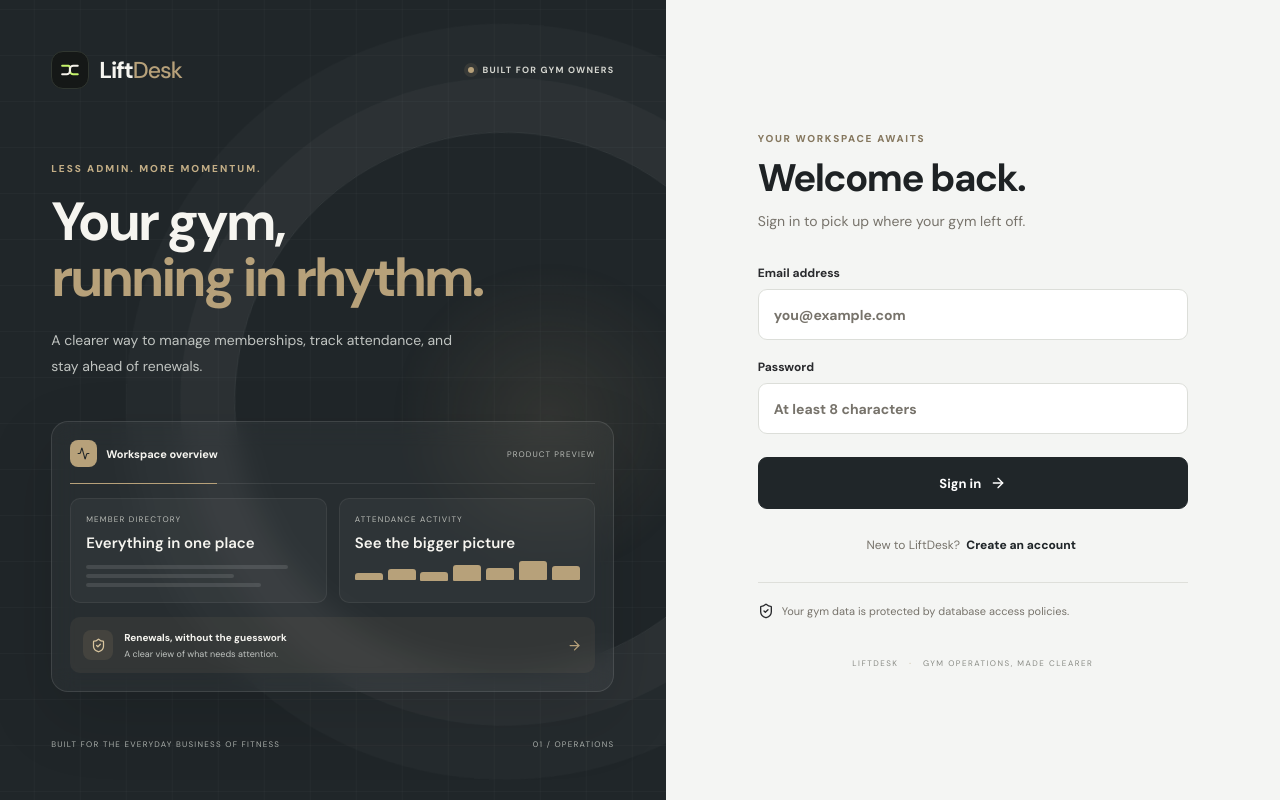
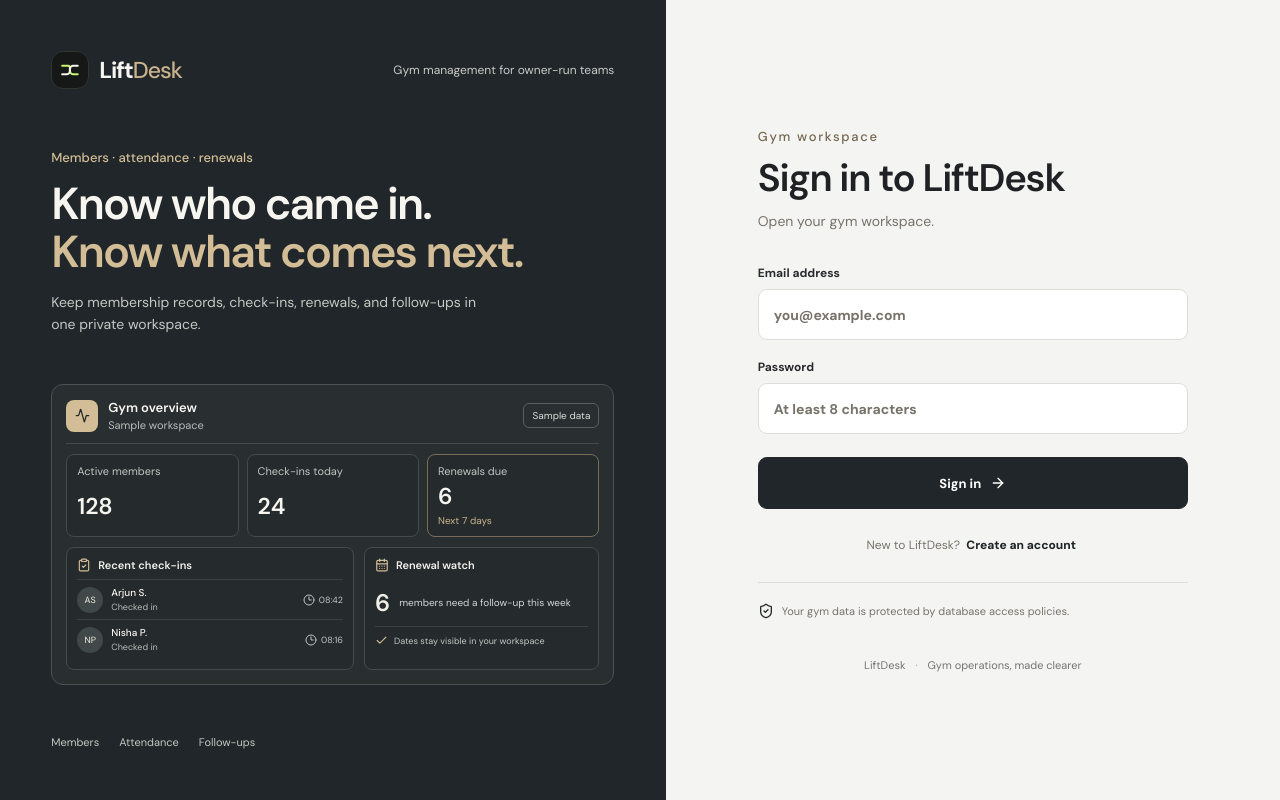
Before and after one commit to ParasharAditya01/LiftDesk, a React (Vite) app: page / in a window 1280 px wide. Built offline with nearby package versions, Linux system fonts and the light colour scheme; no server answers.

Commit message:
Polish LiftDesk sign-in hero with product workspace preview

```diff
--- a/src/AuthGate.tsx
+++ b/src/AuthGate.tsx
@@ -1,6 +1,6 @@
 import { lazy, Suspense, useEffect, useRef, useState, type FormEvent } from 'react'
 import type { Session } from '@supabase/supabase-js'
-import { Activity, ArrowRight, Building2, LoaderCircle, ShieldCheck } from 'lucide-react'
+import { Activity, ArrowRight, Building2, CalendarDays, Check, ClipboardCheck, Clock3, LoaderCircle, ShieldCheck } from 'lucide-react'
 import { acceptMemberInvitation, createGymForCurrentUser, getCurrentGym, type Gym, type GymRole } from './lib/gymData'
 import { acceptGymStaffInvitation } from './lib/staffData'
 import { isSupabaseConfigured, requireSupabase } from './lib/supabase'
@@ -303,16 +303,31 @@ export default function AuthGate() {
 
   if (!session) return <div className="auth-screen auth-screen-premium">
     <aside className="auth-showcase" aria-label="LiftDesk product introduction">
-      <div className="showcase-top"><BrandMark /><span className="showcase-status"><i /> BUILT FOR GYM OWNERS</span></div>
-      <div className="showcase-copy"><p className="showcase-kicker">LESS ADMIN. MORE MOMENTUM.</p><h2>Your gym,<br /><span>running in rhythm.</span></h2><p>A clearer way to manage memberships, track attendance, and stay ahead of renewals.</p></div>
-      <div className="showcase-preview" aria-label="Illustrative product preview">
-        <div className="preview-window-top"><span className="preview-window-mark"><Activity size={13}/></span><b>Workspace overview</b><span className="preview-window-label">PRODUCT PREVIEW</span></div>
-        <div className="preview-stat-row"><div className="preview-stat"><span>MEMBER DIRECTORY</span><b>Everything in one place</b><div className="preview-member-lines"><i/><i/><i/></div></div><div className="preview-stat"><span>ATTENDANCE ACTIVITY</span><b>See the bigger picture</b><div className="preview-bars"><i/><i/><i/><i/><i/><i/><i/></div></div></div>
-        <div className="preview-followup"><span className="preview-followup-icon"><ShieldCheck size={15}/></span><div><b>Renewals, without the guesswork</b><span>A clear view of what needs attention.</span></div><ArrowRight size={15}/></div>
-      </div>
-      <div className="showcase-footer"><span>BUILT FOR THE EVERYDAY BUSINESS OF FITNESS</span><span>01 / OPERATIONS</span></div>
+      <div className="showcase-top"><BrandMark /><span className="showcase-status">Gym management for owner-run teams</span></div>
+      <div className="showcase-copy"><p className="showcase-kicker">Members · attendance · renewals</p><h2>Know who came in.<br /><span>Know what comes next.</span></h2><p>Keep membership records, check-ins, renewals, and follow-ups in one private workspace.</p></div>
+      <section className="showcase-preview" aria-label="Sample LiftDesk workspace">
+        <header className="preview-window-top"><span className="preview-window-mark"><Activity size={15}/></span><div className="preview-window-title"><b>Gym overview</b><span>Sample workspace</span></div><span className="preview-window-label">Sample data</span></header>
+        <div className="preview-metrics" aria-label="Example workspace summary">
+          <div className="preview-metric"><span>Active members</span><b>128</b></div>
+          <div className="preview-metric"><span>Check-ins today</span><b>24</b></div>
+          <div className="preview-metric preview-metric-accent"><span>Renewals due</span><b>6</b><small>Next 7 days</small></div>
+        </div>
+        <div className="preview-details">
+          <section className="preview-list" aria-label="Recent check-ins">
+            <h3><ClipboardCheck size={14}/> Recent check-ins</h3>
+            <div className="preview-list-row"><span className="preview-person-mark">AS</span><span className="preview-row-copy"><b>Arjun S.</b><small>Checked in</small></span><time><Clock3 size={12}/> 08:42</time></div>
+            <div className="preview-list-row"><span className="preview-person-mark">NP</span><span className="preview-row-copy"><b>Nisha P.</b><small>Checked in</small></span><time><Clock3 size={12}/> 08:16</time></div>
+          </section>
+          <section className="preview-list preview-renewals" aria-label="Upcoming renewals">
+            <h3><CalendarDays size={14}/> Renewal watch</h3>
+            <div className="preview-renewal-count"><b>6</b><span>members need a follow-up this week</span></div>
+            <div className="preview-renewal-note"><Check size={13}/> Dates stay visible in your workspace</div>
+          </section>
+        </div>
+      </section>
+      <div className="showcase-footer"><span>Members</span><span>Attendance</span><span>Follow-ups</span></div>
     </aside>
-    <main className="auth-main"><section className="auth-card auth-card-premium"><div className="auth-mobile-brand"><BrandMark /></div><p className="auth-eyebrow">{mode === 'signin' ? 'YOUR WORKSPACE AWAITS' : 'START WITH A CLEARER WORKSPACE'}</p><h1>{mode === 'signin' ? 'Welcome back.' : 'Create your owner account.'}</h1><p className="auth-intro">{mode === 'signin' ? 'Sign in to pick up where your gym left off.' : 'Set up an account for the person responsible for the gym.'}</p>
+    <main className="auth-main"><section className="auth-card auth-card-premium"><div className="auth-mobile-brand"><BrandMark /></div><p className="auth-eyebrow">{mode === 'signin' ? 'Gym workspace' : 'Owner account'}</p><h1>{mode === 'signin' ? 'Sign in to LiftDesk' : 'Create your owner account'}</h1><p className="auth-intro">{mode === 'signin' ? 'Open your gym workspace.' : 'Set up an account for the person responsible for the gym.'}</p>
       <form className="auth-form" onSubmit={submitAuth}>
         {mode === 'signup' && <label>Owner name<input autoComplete="name" required minLength={2} value={ownerName} onChange={e => setOwnerName(e.target.value)} placeholder="Your full name" /></label>}
         <label>Email address<input type="email" autoComplete="email" required value={email} onChange={e => setEmail(e.target.value)} placeholder="you@example.com" /></label>
@@ -323,7 +338,7 @@ export default function AuthGate() {
       </form>
       <p className="auth-switch">{mode === 'signin' ? 'New to LiftDesk?' : 'Already have an account?'} <button disabled={saving || resendingConfirmation} onClick={() => { setMode(mode === 'signin' ? 'signup' : 'signin'); setError(''); setMessage(''); setShowResendConfirmation(false) }}>{mode === 'signin' ? 'Create an account' : 'Sign in'}</button></p>
       <p className="auth-security"><ShieldCheck size={16} /> Your gym data is protected by database access policies.</p>
-    </section><p className="auth-main-foot">LIFTDESK <span>·</span> GYM OPERATIONS, MADE CLEARER</p></main>
+    </section><p className="auth-main-foot">LiftDesk <span>·</span> Gym operations, made clearer</p></main>
   </div>
 
   if (needsWorkspace) return <div className="auth-screen"><section className="auth-card auth-card-theme"><BrandMark /><p className="auth-eyebrow">FIRST-TIME SETUP</p><h1>Set up your gym.</h1><p className="auth-intro">This creates a private workspace and assigns your account the owner role.</p>
--- a/src/styles.css
+++ b/src/styles.css
@@ -543,104 +543,57 @@ svg {
 }
 
 
-/* Premium authentication experience */
-.auth-screen-premium{min-height:100dvh;display:grid;grid-template-columns:minmax(0,1.04fr) minmax(420px,.96fr);padding:0;background:#f4f5f3;color:#1e2224;place-items:stretch}
-.auth-showcase{position:relative;isolation:isolate;display:flex;flex-direction:column;justify-content:space-between;min-width:0;overflow:hidden;padding:clamp(28px,4vw,58px);background:#202629;color:#f6f5f0}
-.auth-showcase:before{content:"";position:absolute;z-index:-1;width:min(42vw,580px);aspect-ratio:1;right:-18%;top:15%;border:1px solid #ffffff16;border-radius:50%;box-shadow:0 0 0 54px #ffffff08,0 0 0 108px #ffffff05}
-.auth-showcase:after{content:"";position:absolute;z-index:-1;width:340px;height:340px;right:-70px;top:30%;border-radius:50%;background:radial-gradient(circle,#b7a17a22,transparent 68%);pointer-events:none}
-.showcase-top{display:flex;align-items:center;justify-content:space-between;gap:20px;flex-wrap:wrap}
-.auth-showcase .auth-brand{margin:0;color:#f6f5f0}
-.auth-showcase .auth-brand b{color:#f6f5f0}
-.auth-showcase .auth-brand b>span{color:#b7a17a}
-.auth-showcase .auth-brand>span{background:#b7a17a;color:#202629}
-.showcase-status{display:inline-flex;align-items:center;gap:8px;color:#d5d6d0;font-size:9px;font-weight:700;letter-spacing:1.25px}
-.showcase-status i{width:6px;height:6px;border-radius:50%;background:#b7a17a;box-shadow:0 0 0 4px #b7a17a20}
-.showcase-copy{max-width:600px;margin:clamp(44px,8vh,92px) 0 34px}
-.showcase-kicker{margin:0 0 20px;color:#c3ae86;font-size:10px;font-weight:800;letter-spacing:2px}
-.showcase-copy h2{margin:0;font:700 clamp(36px,4.2vw,64px)/1.04 'DM Sans',sans-serif;letter-spacing:-2.8px}
-.showcase-copy h2 span{color:#b7a17a}
-.showcase-copy>p:last-child{max-width:410px;margin:22px 0 0;color:#c0c4c1;font-size:14px;line-height:1.8}
-.showcase-preview{position:relative;max-width:590px;width:100%;align-self:center;padding:18px;border:1px solid #ffffff1c;border-radius:17px;background:#ffffff09;box-shadow:0 24px 70px #00000020;backdrop-filter:blur(12px)}
-.preview-window-top{display:flex;align-items:center;gap:9px;padding-bottom:16px;border-bottom:1px solid #ffffff16}
-.preview-window-mark{width:27px;height:27px;display:grid;place-items:center;border-radius:8px;background:#b7a17a;color:#202629}
-.preview-window-top>b{font-size:11px;font-weight:700}
-.preview-window-label{margin-left:auto;color:#b9bcb7;font-size:8px;letter-spacing:1.1px}
-.preview-stat-row{display:grid;grid-template-columns:1fr 1fr;gap:12px;margin:14px 0}
-.preview-stat{min-width:0;min-height:100px;padding:15px;border-radius:10px;background:#ffffff09;border:1px solid #ffffff10}
-.preview-stat>span{display:block;color:#b9bcb7;font-size:8px;letter-spacing:1.2px}
-.preview-stat>b{display:block;margin-top:9px;font-size:15px;font-weight:600}
-.preview-line{display:block;height:4px;margin-top:13px;border-radius:5px;background:#b7a17a}
-.preview-line-long{width:76%}
-.preview-bars{display:flex;align-items:end;gap:5px;height:19px;margin-top:8px}
-.preview-bars i{flex:1;border-radius:3px 3px 1px 1px;background:#b7a17a}
-.preview-bars i:nth-child(1){height:38%}.preview-bars i:nth-child(2){height:58%}.preview-bars i:nth-child(3){height:45%}.preview-bars i:nth-child(4){height:82%}.preview-bars i:nth-child(5){height:65%}.preview-bars i:nth-child(6){height:100%}.preview-bars i:nth-child(7){height:75%}
-.preview-followup{display:flex;align-items:center;gap:11px;padding:13px;border-radius:10px;background:#b7a17a14}
-.preview-followup-icon{width:30px;height:30px;display:grid;place-items:center;border-radius:8px;background:#b7a17a20;color:#d8c49e}
-.preview-followup>div{display:grid;gap:4px;min-width:0;flex:1}
-.preview-followup b{font-size:10px}.preview-followup>div>span{font-size:9px;color:#c0c4c1}
-.preview-followup>svg{color:#b7a17a}
-.showcase-footer{display:flex;justify-content:space-between;gap:14px;margin-top:38px;color:#a8ada9;font-size:8px;letter-spacing:1.25px}
+/* Design polish informed by Unslop by Damir Sokolovsky (CC BY 4.0). */
+.auth-screen-premium{min-height:100dvh;display:grid;grid-template-columns:minmax(0,1.04fr) minmax(420px,.96fr);padding:0;background:#f4f5f3;color:#202124;place-items:stretch}
+.auth-showcase{display:flex;flex-direction:column;justify-content:space-between;min-width:0;padding:clamp(28px,4vw,52px);background:#202629;color:#f6f5f0}
+.showcase-top{display:flex;align-items:center;justify-content:space-between;gap:16px;flex-wrap:wrap}
+.auth-showcase .auth-brand{margin:0;color:#f6f5f0}.auth-showcase .auth-brand b{color:#f6f5f0}.auth-showcase .auth-brand b>span{color:#c9b38c}.auth-showcase .auth-brand>span{background:#c9b38c;color:#202629}
+.showcase-status{color:#c9cbc7;font-size:12px;line-height:1.5}
+.showcase-copy{max-width:620px;margin:clamp(22px,3.5vh,38px) 0 17px}
+.showcase-kicker{margin:0 0 14px;color:#d2bd96;font-size:13px;font-weight:500}
+.showcase-copy h2{margin:0;font:600 clamp(34px,3.5vw,50px)/1.08 'DM Sans',sans-serif;letter-spacing:-1.8px}
+.showcase-copy h2 span{color:#d2bd96}
+.showcase-copy>p:last-child{max-width:430px;margin:14px 0 0;color:#c5c8c4;font-size:14px;line-height:1.6}
+.showcase-preview{width:100%;max-width:610px;align-self:center;padding:14px;border:1px solid #4b5151;border-radius:12px;background:#292f31}
+.preview-window-top{display:flex;align-items:center;gap:10px;padding-bottom:11px;border-bottom:1px solid #454b4c}
+.preview-window-mark{width:32px;height:32px;display:grid;place-items:center;border-radius:8px;background:#d2bd96;color:#202629}
+.preview-window-title{display:grid;gap:2px}.preview-window-title b{font-size:13px;font-weight:600}.preview-window-title span{color:#b7bcb8;font-size:11px}
+.preview-window-label{margin-left:auto;padding:5px 8px;border:1px solid #5a605f;border-radius:6px;color:#d8dbd7;font-size:10px}
+.preview-metrics{display:grid;grid-template-columns:repeat(3,minmax(0,1fr));gap:8px;margin:10px 0}
+.preview-metric{min-width:0;display:grid;gap:6px;padding:9px 10px;border:1px solid #454b4c;border-radius:8px;background:#252b2d}
+.preview-metric>span{color:#c1c5c1;font-size:11px;line-height:1.35}.preview-metric>b{font-size:23px;font-weight:600;line-height:1}
+.preview-metric small{color:#c9b38c;font-size:10px}.preview-metric-accent{border-color:#786d59}
+.preview-details{display:grid;grid-template-columns:1.1fr .9fr;gap:10px}
+.preview-list{min-width:0;padding:10px;border:1px solid #454b4c;border-radius:8px;background:#252b2d}
+.preview-list h3{display:flex;align-items:center;gap:7px;margin:0 0 7px;color:#f0f0eb;font-size:11px;font-weight:600}.preview-list h3 svg{color:#d2bd96}
+.preview-list-row{display:flex;align-items:center;gap:8px;padding:6px 0;border-top:1px solid #3c4243}
+.preview-person-mark{width:26px;height:26px;flex:0 0 26px;display:grid;place-items:center;border-radius:50%;background:#414849;color:#f2eee4;font-size:9px}
+.preview-row-copy{display:grid;gap:2px;min-width:0;flex:1}.preview-row-copy b{font-size:10px;font-weight:500}.preview-row-copy small{color:#b6bcb7;font-size:9px}
+.preview-list-row time{display:flex;align-items:center;gap:4px;color:#c2c6c2;font-size:9px;white-space:nowrap}
+.preview-renewal-count{display:flex;align-items:center;gap:9px;padding:8px 0;color:#d3d6d2}.preview-renewal-count b{font-size:24px;font-weight:600;color:#f1eee5}.preview-renewal-count span{font-size:10px;line-height:1.4}
+.preview-renewal-note{display:flex;align-items:center;gap:6px;padding-top:7px;border-top:1px solid #3c4243;color:#c3c7c2;font-size:9px}.preview-renewal-note svg{flex:0 0 auto;color:#d2bd96}
+.showcase-footer{display:flex;gap:20px;margin-top:18px;color:#c3c7c2;font-size:11px}
 .auth-main{display:flex;flex-direction:column;justify-content:center;align-items:center;min-width:0;padding:clamp(28px,5vw,76px)}
-.auth-card-premium{width:min(100%,430px);padding:0;border:0;border-radius:0;background:transparent;box-shadow:none}
-.auth-card-premium .auth-brand{display:none}
-.auth-card-premium .auth-eyebrow{margin-bottom:12px;color:#85775e}
-.auth-card-premium h1{font-size:clamp(30px,3vw,39px);letter-spacing:-1.6px}
-.auth-card-premium .auth-intro{margin-bottom:32px}
-.auth-card-premium .auth-form{gap:19px}
-.auth-card-premium .auth-form label{gap:8px;font-size:12px}
+.auth-card-premium{width:min(100%,430px);padding:0;border:0;border-radius:0;background:transparent;box-shadow:none}.auth-card-premium .auth-brand{display:none}
+.auth-card-premium .auth-eyebrow{margin-bottom:12px;color:#74674f;font-size:13px;font-weight:500}
+.auth-card-premium h1{font-size:clamp(30px,3vw,39px);letter-spacing:-1.3px;font-weight:600}
+.auth-card-premium .auth-intro{margin-bottom:32px}.auth-card-premium .auth-form{gap:19px}.auth-card-premium .auth-form label{gap:8px;font-size:12px}
 .auth-card-premium .auth-form input{min-height:51px;border-radius:9px;background:#fff;border-color:#dcded9;padding:14px 15px}
 .auth-card-premium .auth-form input:focus{border-color:#8b7350;box-shadow:0 0 0 3px #b7a17a33}
-.auth-card-premium .auth-submit{min-height:52px;margin-top:4px;background:#202629!important;border-color:#202629!important;color:#fff!important;border-radius:9px;transition:transform .18s,background .18s}
+.auth-card-premium .auth-submit{min-height:52px;margin-top:4px;background:#202629!important;border-color:#202629!important;color:#fff!important;border-radius:9px;transition:background .18s,transform .18s}
 .auth-card-premium .auth-submit:hover{background:#343b3e!important;transform:translateY(-1px)}
-.auth-card-premium .auth-switch{margin:25px 0;font-size:12px}
-.auth-card-premium .auth-switch button{color:#202629;text-underline-offset:4px}
+.auth-card-premium .auth-switch{margin:25px 0;font-size:12px}.auth-card-premium .auth-switch button{color:#202629;text-underline-offset:4px}
 .auth-card-premium .auth-security{align-items:flex-start;margin-top:26px;padding-top:20px;border-top:1px solid #dedfda;font-size:11px}
-.auth-main-foot{margin:38px 0 0;color:#898b85;font-size:8px;letter-spacing:1.5px;text-align:center}
-.auth-main-foot span{padding:0 7px;color:#b7a17a}
-.auth-mobile-brand{display:none}
-@media(max-width:900px){.auth-screen-premium{grid-template-columns:minmax(0,.9fr) minmax(390px,1.1fr)}.auth-showcase{padding:30px}.showcase-copy h2{font-size:clamp(34px,4.5vw,48px)}.showcase-status{font-size:8px}.auth-main{padding:34px}}
-@media(max-width:680px){.auth-screen-premium{grid-template-columns:1fr}.auth-showcase{min-height:auto;padding:22px 22px 24px}.showcase-top{align-items:center}.auth-showcase .auth-brand{font-size:20px;margin:0}.auth-showcase .auth-brand>span{width:34px;height:34px}.showcase-status{font-size:8px}.showcase-copy{margin:38px 0 20px}.showcase-copy h2{font-size:clamp(35px,9vw,48px);letter-spacing:-1.8px}.showcase-copy>p:last-child{font-size:13px;margin-top:14px}.showcase-preview{display:none}.showcase-footer{margin-top:24px;font-size:7px}.auth-main{padding:42px 24px 26px}.auth-card-premium{max-width:460px}.auth-main-foot{margin-top:28px}}
-@media(max-width:380px){.auth-showcase{padding:20px 18px}.showcase-status{letter-spacing:.7px}.showcase-copy h2{font-size:34px}.showcase-footer{font-size:6px;letter-spacing:.8px}.auth-main{padding:34px 20px 24px}.auth-card-premium h1{font-size:30px}}
-@media(prefers-reduced-motion:reduce){.auth-card-premium .auth-submit{transition:none}}
-
-
-/* Finishing details: deliberate entrance, real UI texture, and responsive motion */
-.auth-screen-premium{position:relative}
-.auth-showcase{background-color:#202629;background-image:linear-gradient(#ffffff06 1px,transparent 1px),linear-gradient(90deg,#ffffff06 1px,transparent 1px);background-size:46px 46px;background-position:center center}
-.auth-showcase:before{animation:showcase-orbit 6s ease-in-out 1 both}
-.auth-showcase:after{animation:showcase-glow 7s ease-in-out 1 both}
-.showcase-top,.showcase-copy,.showcase-preview,.showcase-footer{animation:auth-enter .7s cubic-bezier(.2,.7,.2,1) both}
-.showcase-copy{animation-delay:.08s}
-.showcase-preview{animation-delay:.16s}
-.showcase-footer{animation-delay:.22s}
-.auth-card-premium{animation:auth-form-enter .65s cubic-bezier(.2,.7,.2,1) both}
-.auth-card-premium .auth-form label{animation:auth-field-enter .5s ease both}
-.auth-card-premium .auth-form label:nth-child(1){animation-delay:.08s}
-.auth-card-premium .auth-form label:nth-child(2){animation-delay:.14s}
-.auth-card-premium .auth-form label:nth-child(3){animation-delay:.2s}
-.preview-window-top{position:relative}
-.preview-window-top:after{content:"";position:absolute;left:0;bottom:-1px;width:28%;height:1px;background:#b7a17a;transform-origin:left;animation:preview-rule 1s .6s ease both}
-.preview-stat{transition:background .22s,border-color .22s,transform .22s}
-.preview-stat:hover{background:#ffffff0f;border-color:#b7a17a55;transform:translateY(-2px)}
-.preview-member-lines{display:grid;gap:5px;margin-top:12px}
-.preview-member-lines i{display:block;height:4px;border-radius:4px;background:#ffffff1c}
-.preview-member-lines i:nth-child(1){width:90%}.preview-member-lines i:nth-child(2){width:66%}.preview-member-lines i:nth-child(3){width:78%}
-.preview-bars i{transform-origin:bottom;animation:preview-bar-rise .7s cubic-bezier(.2,.7,.2,1) both}
-.preview-bars i:nth-child(1){animation-delay:.18s}.preview-bars i:nth-child(2){animation-delay:.24s}.preview-bars i:nth-child(3){animation-delay:.3s}.preview-bars i:nth-child(4){animation-delay:.36s}.preview-bars i:nth-child(5){animation-delay:.42s}.preview-bars i:nth-child(6){animation-delay:.48s}.preview-bars i:nth-child(7){animation-delay:.54s}
-.auth-card-premium .auth-submit:active{transform:translateY(1px) scale(.995)}
-.auth-card-premium .auth-switch button:hover{text-decoration:underline}
+.auth-main-foot{margin:38px 0 0;color:#74766f;font-size:11px;text-align:center}.auth-main-foot span{padding:0 7px;color:#b7a17a}.auth-mobile-brand{display:none}
+.showcase-copy,.showcase-preview,.showcase-footer,.auth-card-premium{animation:auth-enter .45s cubic-bezier(.2,.7,.2,1) both}.showcase-preview{animation-delay:.06s}.showcase-footer{animation-delay:.1s}
+.auth-card-premium .auth-submit:active{transform:translateY(1px)}.auth-card-premium .auth-switch button:hover{text-decoration:underline}
 .auth-card-premium .auth-form input{transition:border-color .18s,box-shadow .18s,background .18s}
-.auth-card-premium .auth-form input:focus{background:#fff}
-@keyframes auth-enter{from{opacity:0;transform:translateY(14px)}to{opacity:1;transform:translateY(0)}}
-@keyframes auth-form-enter{from{opacity:0;transform:translateX(10px)}to{opacity:1;transform:translateX(0)}}
-@keyframes auth-field-enter{from{opacity:0;transform:translateY(5px)}to{opacity:1;transform:translateY(0)}}
-@keyframes showcase-orbit{from{transform:translate3d(0,-8px,0) rotate(-5deg)}to{transform:translate3d(-12px,12px,0) rotate(4deg)}}
-@keyframes showcase-glow{from{transform:translate3d(0,-10px,0);opacity:.6}to{transform:translate3d(-18px,12px,0);opacity:1}}
-@keyframes preview-rule{from{transform:scaleX(0)}to{transform:scaleX(1)}}
-@keyframes preview-bar-rise{from{transform:scaleY(.12);opacity:.35}to{transform:scaleY(1);opacity:1}}
-@media(max-width:680px){.auth-showcase{background-size:32px 32px}.showcase-copy{margin:30px 0 18px}.showcase-preview{display:block;max-width:460px;padding:13px;border-radius:13px}.preview-window-top{padding-bottom:11px}.preview-stat-row{gap:8px;margin:10px 0}.preview-stat{min-height:84px;padding:11px}.preview-stat>b{font-size:12px}.preview-followup{padding:10px}.preview-followup b{font-size:9px}.preview-followup>div>span{font-size:8px}.showcase-footer{margin-top:20px}.auth-main{padding-top:34px}}
-@media(max-width:420px){.showcase-status{max-width:150px;line-height:1.5}.showcase-copy{margin-top:26px}.showcase-copy h2{font-size:clamp(32px,9vw,38px)}.showcase-copy>p:last-child{max-width:34ch}.preview-window-label{font-size:7px;letter-spacing:.6px}.preview-stat-row{grid-template-columns:1fr 1fr}.preview-stat>b{font-size:11px}.preview-stat>span{font-size:7px;letter-spacing:.7px}.preview-followup{gap:8px}.preview-followup-icon{flex:0 0 27px;width:27px;height:27px}.preview-followup>svg{flex:0 0 13px}.showcase-footer span:first-child{max-width:65%}}
-@media(prefers-reduced-motion:reduce){.auth-showcase:before,.auth-showcase:after,.showcase-top,.showcase-copy,.showcase-preview,.showcase-footer,.auth-card-premium,.auth-card-premium .auth-form label,.preview-window-top:after,.preview-bars i{animation:none!important}.preview-stat,.auth-card-premium .auth-form input,.auth-card-premium .auth-submit{transition:none!important}}
+@keyframes auth-enter{from{opacity:.7;transform:translateY(8px)}to{opacity:1;transform:translateY(0)}}
+@media(max-width:1000px){.auth-screen-premium{grid-template-columns:minmax(0,1fr) minmax(360px,.95fr)}.auth-showcase{padding:30px}.showcase-copy h2{font-size:clamp(34px,4.5vw,48px)}.auth-main{padding:34px}}
+@media(min-width:761px) and (max-height:760px){.auth-showcase{padding:24px 32px}.showcase-copy{margin:16px 0 12px}.showcase-kicker{margin-bottom:9px}.showcase-copy h2{font-size:clamp(34px,3.3vw,44px)}.showcase-copy>p:last-child{margin-top:10px}.showcase-preview{padding:11px}.preview-window-top{padding-bottom:8px}.preview-metrics{margin:8px 0}.preview-metric{padding:8px}.preview-list{padding:8px}.preview-list-row{padding:5px 0}.showcase-footer{margin-top:12px}}
+@media(max-width:760px){.auth-screen-premium{grid-template-columns:1fr}.auth-showcase{padding:24px clamp(20px,6vw,40px)}.showcase-top{align-items:center}.showcase-copy{margin:34px 0 20px}.showcase-copy h2{font-size:clamp(35px,8vw,48px);letter-spacing:-1.6px}.showcase-copy>p:last-child{font-size:14px;margin-top:13px}.showcase-preview{max-width:560px}.showcase-footer{margin-top:20px}.auth-main{padding:42px 24px 26px}.auth-card-premium{max-width:460px}.auth-main-foot{margin-top:28px}}
+@media(max-width:420px){.auth-showcase{padding:20px 18px}.showcase-status{max-width:170px}.showcase-copy{margin-top:28px}.showcase-copy h2{font-size:clamp(32px,9vw,38px)}.showcase-copy>p:last-child{max-width:34ch}.showcase-preview{padding:12px}.preview-metrics{gap:6px}.preview-metric{padding:9px 7px}.preview-metric>span{font-size:10px}.preview-metric>b{font-size:20px}.preview-details{grid-template-columns:1fr}.preview-list{padding:11px}.showcase-footer{gap:14px;font-size:10px}.auth-main{padding:34px 20px 24px}.auth-card-premium h1{font-size:30px}}
+@media(prefers-reduced-motion:reduce){.showcase-copy,.showcase-preview,.showcase-footer,.auth-card-premium{animation:none}.auth-card-premium .auth-submit,.auth-card-premium .auth-form input{transition:none}}
 
 
 /* Compact LiftDesk workspace type scale and shared table rhythm. */
```
